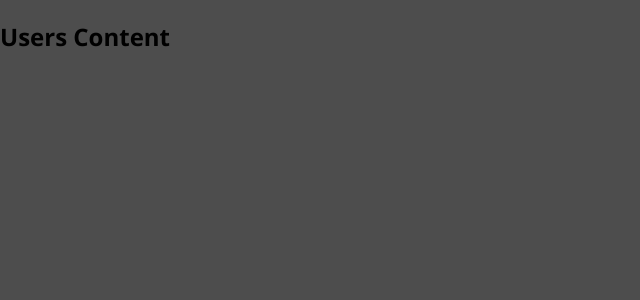
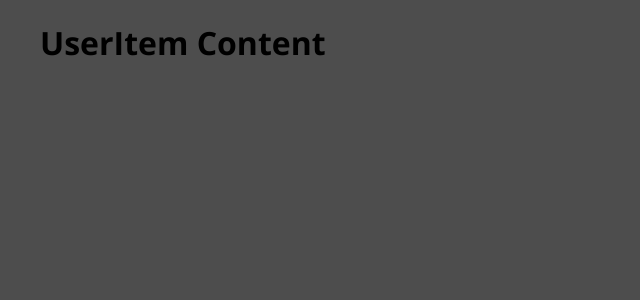
Before and after one commit to tohkev/Find-Me, a React (Create React App) app in the folder frontend/: page / in a window 1280 px wide. Shown: the top 300 px of the page, without its empty margins (0-640 px from the left). Built offline with nearby package versions, Linux system fonts and the light colour scheme.

Commit message:
added user page UserList relation

```diff
--- a/frontend/src/App.js
+++ b/frontend/src/App.js
@@ -6,7 +6,7 @@ import {
   Switch,
 } from "react-router-dom";
 
-//route allows you to specify the route path to render a certain component
+//route allows you to render a certain component based on the url path
 //redirect allows you to redirect the path when the one specified is unknown
 //switch allows you to render only one route if that route applies (if none, then it will use redirect)
 import Users from "./users/pages/Users";
--- /dev/null
+++ b/frontend/src/users/components/UserItem.js
@@ -0,0 +1,8 @@
+import React from "react";
+import "./UserItem.css";
+
+function UserItem() {
+  return <h1>UserItem Content</h1>;
+}
+
+export default UserItem;
--- /dev/null
+++ b/frontend/src/users/components/UserList.js
@@ -0,0 +1,29 @@
+import React from "react";
+import UserItem from "./UserItem.js";
+import "./UserList.css";
+
+function UserList(props) {
+  const userItemElements = props.items.map((user) => {
+    return (
+      <UserItem
+        key={user.id}
+        id={user.id}
+        image={user.image}
+        name={user.name}
+        placeCount={user.places}
+      />
+    );
+  });
+
+  if (userItemElements.length === 0) {
+    return (
+      <div className="center">
+        <h2>No users found.</h2>
+      </div>
+    );
+  }
+
+  return <ul>{userItemElements}</ul>;
+}
+
+export default UserList;
--- a/frontend/src/users/pages/Users.js
+++ b/frontend/src/users/pages/Users.js
@@ -1,7 +1,22 @@
-import React from 'react';
+import React from "react";
+import UserList from "../components/UserList";
 
 function Users() {
-    return <h2>Users Content</h2>
+  const USERS = [
+    {
+      id: "u1",
+      image:
+        "https://encrypted-tbn0.gstatic.com/images?q=tbn:ANd9GcQWpTm8D5Fdn0pulF4M6JcfL-QLu_aGDEtaMA&usqp=CAU",
+      name: "Kevin Toh",
+      places: 5,
+    },
+  ];
+
+  return (
+    <main>
+      <UserList items={USERS} />
+    </main>
+  );
 }
 
 export default Users;
```
Also changed, not shown: frontend/src/users/components/UserItem.css (added), frontend/src/users/components/UserList.css (added).
